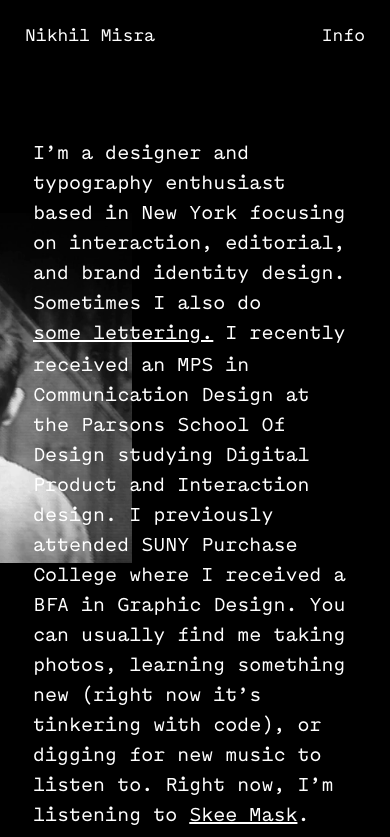
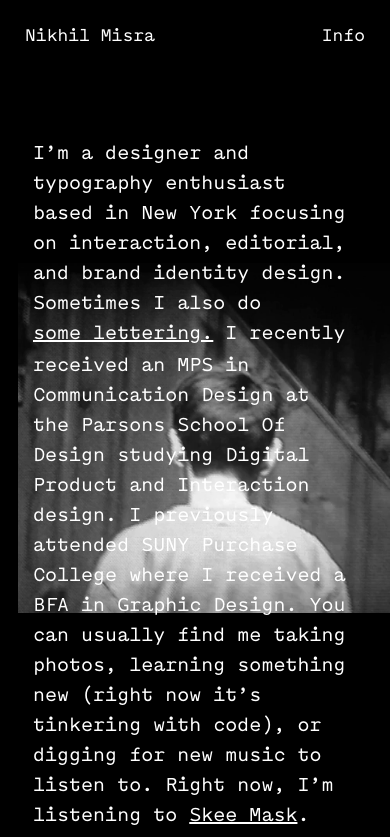
Before and after one commit to nikhilmis/nikhilmisra.com-Old, a plain HTML site: page work/info.html in a window 390 px wide. Shown: the top 837 px of the page. Drawn offline with nearby package versions, Linux system fonts and the light colour scheme; files that its build step writes are made by us from their sources.

Commit message:
lol image fix

```diff
--- a/assets/css/styles.css
+++ b/assets/css/styles.css
@@ -253,6 +253,13 @@ ul, li {
   }
 
 
+  .foundme{
+    position:absolute;
+    left: 10px;
+    top: 125px;
+    z-index: -1;
+  }
+
   .findmelinks a{
     text-decoration: underline;
   }
```
